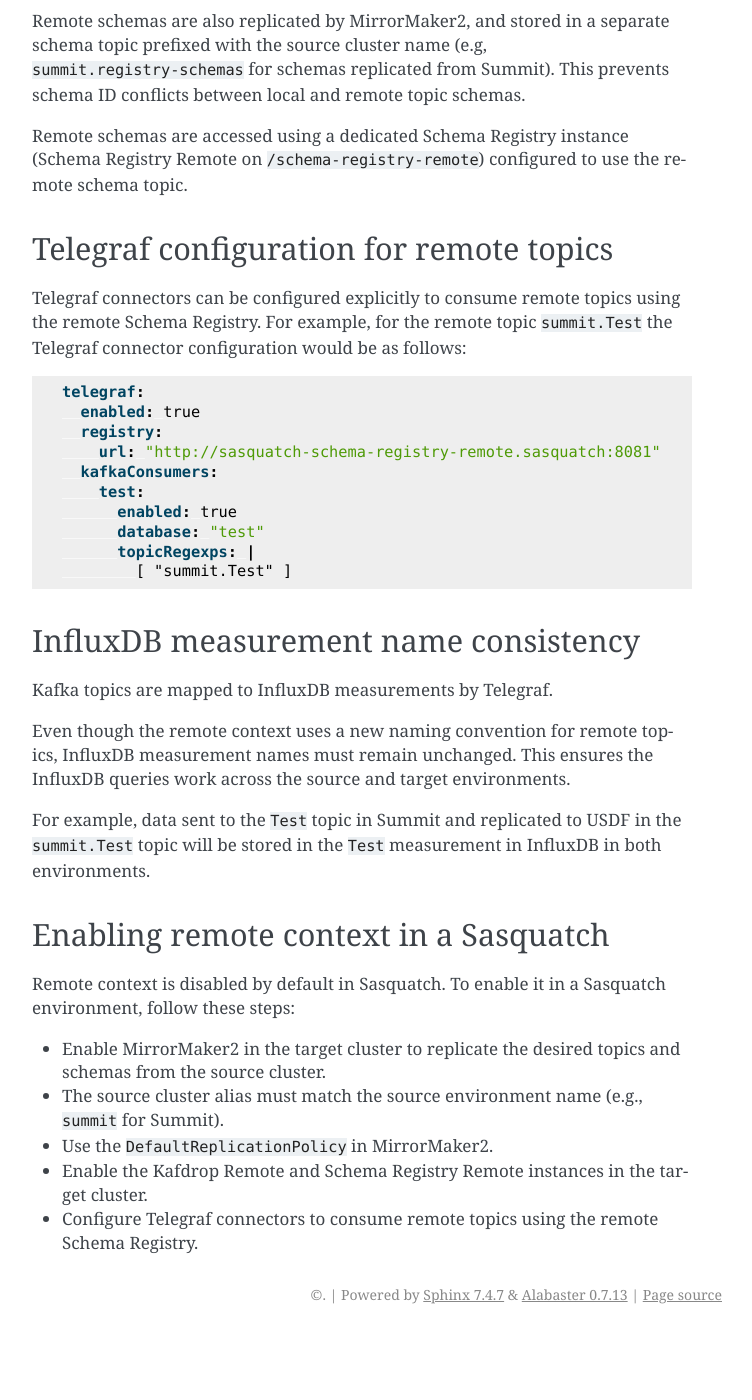
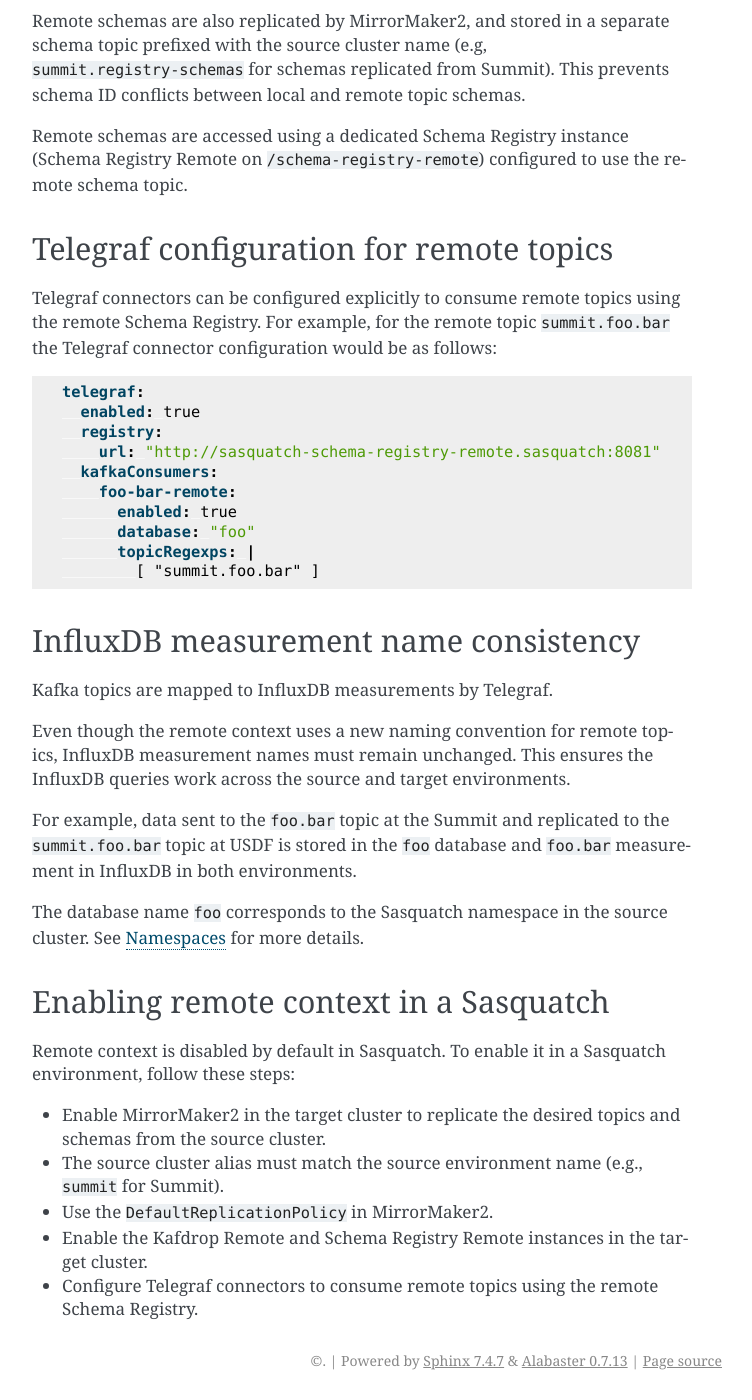
Before and after one commit to lsst-sqre/sasquatch, a Sphinx documentation site: the page built from docs/admin/remote-context.rst, in a window 1280 px wide and 1400 px high, scrolled down 1005 px. Shown: the whole window, without its empty margins (388-1140 px from the left). Built offline with Sphinx 7.4.7, drawn with Linux system fonts in a browser that asks for light colours; before the commit the page ends 2339 px from its top, so only the background shows below that.

Commit message:
Add a note about namespaces in remote context

```diff
--- a/docs/admin/remote-context.rst
+++ b/docs/admin/remote-context.rst
@@ -27,7 +27,7 @@
     source:
       alias: "summit"
       bootstrapServer: sasquatch-summit-kafka-bootstrap.lsst.codes:9094
-      topicsPattern: "registry-schemas, Test.*"
+      topicsPattern: "registry-schemas, foo.bar"
     replication:
       policy:
         separator: "."
@@ -48,7 +48,7 @@
 ----------------------------------------
 
 Telegraf connectors can be configured explicitly to consume remote topics using the remote Schema Registry.
-For example, for the remote topic ``summit.Test`` the Telegraf connector configuration would be as follows:
+For example, for the remote topic ``summit.foo.bar`` the Telegraf connector configuration would be as follows:
 
 .. code:: yaml
 
@@ -57,11 +57,11 @@
     registry:
       url: "http://sasquatch-schema-registry-remote.sasquatch:8081"
     kafkaConsumers:
-      test:
+      foo-bar-remote:
         enabled: true
-        database: "test"
+        database: "foo"
         topicRegexps: |
-          [ "summit.Test" ]
+          [ "summit.foo.bar" ]
 
 InfluxDB measurement name consistency
 -------------------------------------
@@ -71,8 +71,10 @@
 Even though the remote context uses a new naming convention for remote topics, InfluxDB measurement names must remain unchanged.
 This ensures the InfluxDB queries work across the source and target environments.
 
-For example, data sent to the ``Test`` topic in Summit and replicated to USDF in the ``summit.Test`` topic will be stored in the ``Test`` measurement in InfluxDB in both environments.
+For example, data sent to the ``foo.bar`` topic at the Summit and replicated to the ``summit.foo.bar`` topic at USDF is stored in the ``foo`` database and ``foo.bar`` measurement in InfluxDB in both environments.
 
+The database name ``foo`` corresponds to the Sasquatch namespace in the source cluster.
+See :ref:`namespaces` for more details.
 
 Enabling remote context in a Sasquatch
 --------------------------------------
```
Also changed, not shown: docs/user-guide/namespaces.rst (+13 -3 lines).
